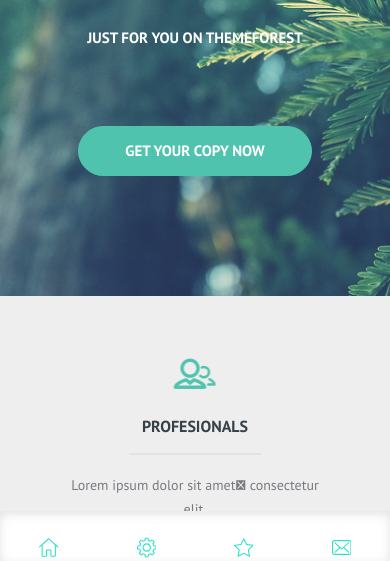
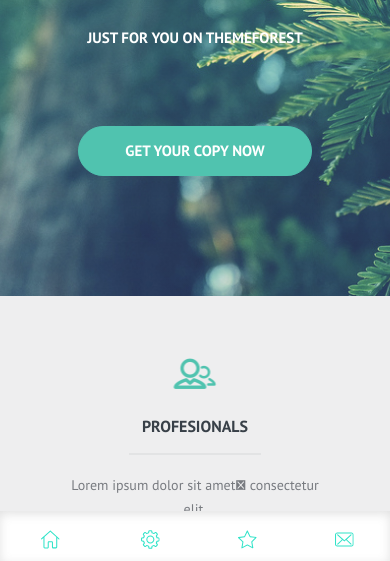
Before and after one commit to turov/elena, a website: page index.html in a window 390 px wide. Shown: the part 283-844 px from the top of the page. Drawn offline with Linux system fonts and the light colour scheme.

Commit message:
правки для сафари

```diff
--- a/sass/blocks/main-nav.scss
+++ b/sass/blocks/main-nav.scss
@@ -76,7 +76,6 @@
     height: 50px;
     font-size: 0;
     justify-content: space-between;
-    align-items: center;
     background: $white;
     box-shadow: inset 0px 3px 11px -1px rgba(97,97,97,0.21);
   }
@@ -86,9 +85,15 @@
     font-size: 0;
   }
 
+  .nav__link {
+    font-size: 0;
+    display: flex;
+  }
+
   .nav__item svg {
     display: block;
     margin: 0 auto;
+    padding-top: 14px;
     width: 20%;
     height: 25px;
     fill: #30e3c8;
```
Also changed, not shown: css/style.css, css/style.min.css.
